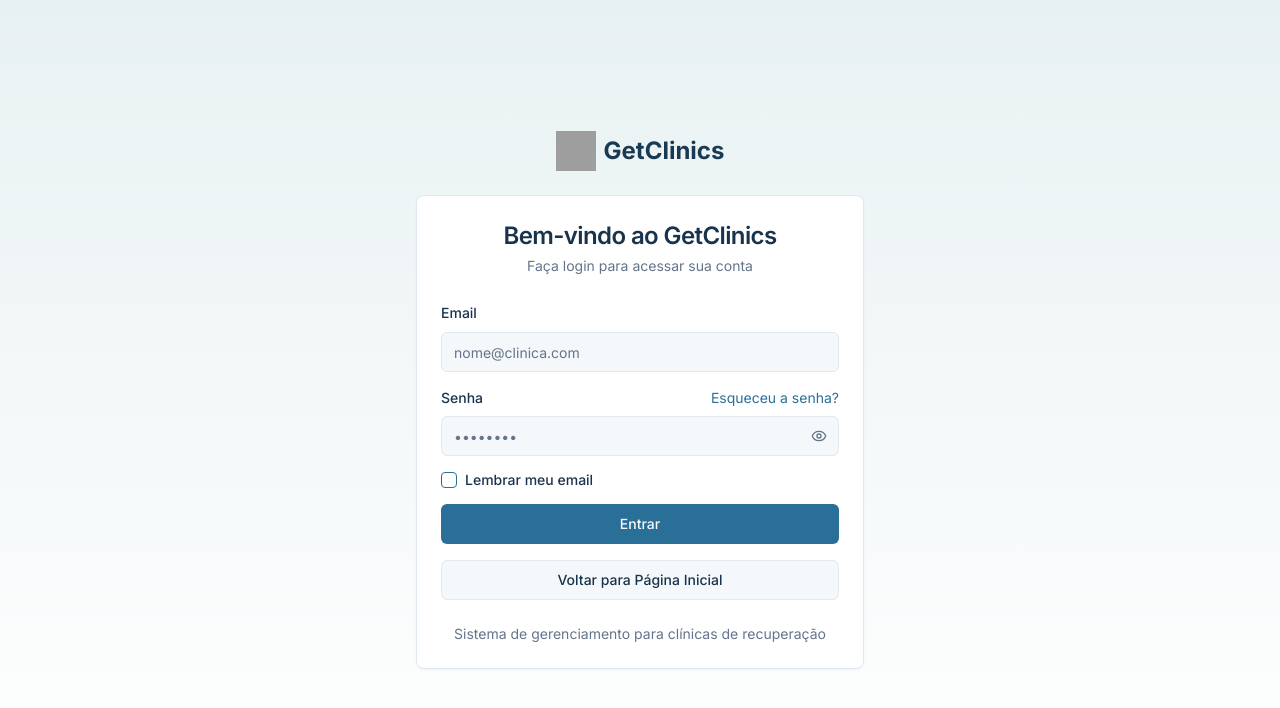
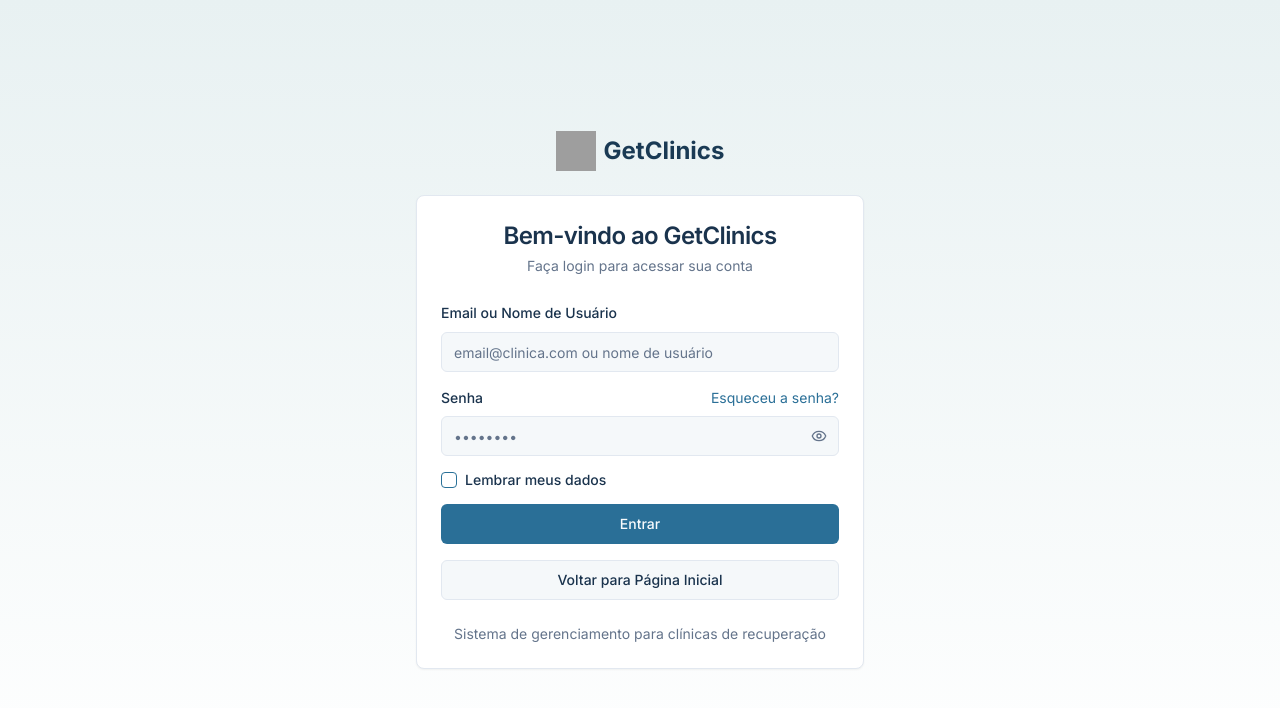
Before and after one commit to tiegomatias/getclinicas-gestao-saude, a React (Vite) app: page /login in a window 1280 px wide. Shown: the top 708 px of the page. Built offline with nearby package versions, Linux system fonts and the light colour scheme; grey boxes are pictures that could not be loaded.

Commit message:
Refactor: Allow username or email login
Allow users to log in using either their email address or username, along with their password.

```diff
--- a/src/pages/Login.tsx
+++ b/src/pages/Login.tsx
@@ -10,7 +10,7 @@ import { EyeIcon, EyeOffIcon } from "lucide-react";
 import { toast } from "sonner";
 
 const Login = () => {
-  const [email, setEmail] = useState("");
+  const [usernameOrEmail, setUsernameOrEmail] = useState("");
   const [password, setPassword] = useState("");
   const [rememberMe, setRememberMe] = useState(false);
   const [showPassword, setShowPassword] = useState(false);
@@ -19,20 +19,24 @@ const Login = () => {
   const handleLogin = (e: React.FormEvent) => {
     e.preventDefault();
 
-    // Check for specific credentials
-    if (email === "tiegomatias@gmail.com" && password === "@Orecic1717") {
+    // Check for specific credentials - now accepting both email and username
+    const validEmail = "tiegomatias@gmail.com";
+    const validUsername = "tiegomatias";
+    const validPassword = "@Orecic1717";
+
+    if ((usernameOrEmail === validEmail || usernameOrEmail === validUsername) && password === validPassword) {
       // Store authentication status in local storage
       localStorage.setItem("isAuthenticated", "true");
       if (rememberMe) {
-        localStorage.setItem("rememberedEmail", email);
+        localStorage.setItem("rememberedUsernameOrEmail", usernameOrEmail);
       } else {
-        localStorage.removeItem("rememberedEmail");
+        localStorage.removeItem("rememberedUsernameOrEmail");
       }
 
       toast.success("Login realizado com sucesso!");
       navigate("/dashboard");
     } else {
-      toast.error("Credenciais inválidas. Por favor, verifique seu email e senha.");
+      toast.error("Credenciais inválidas. Por favor, verifique seu email/usuário e senha.");
     }
   };
 
@@ -45,11 +49,11 @@ const Login = () => {
     navigate("/");
   };
 
-  // Check for remembered email on component mount
+  // Check for remembered email/username on component mount
   React.useEffect(() => {
-    const rememberedEmail = localStorage.getItem("rememberedEmail");
-    if (rememberedEmail) {
-      setEmail(rememberedEmail);
+    const remembered = localStorage.getItem("rememberedUsernameOrEmail");
+    if (remembered) {
+      setUsernameOrEmail(remembered);
       setRememberMe(true);
     }
   }, []);
@@ -74,13 +78,13 @@ const Login = () => {
           <CardContent>
             <form onSubmit={handleLogin} className="space-y-4">
               <div className="space-y-2">
-                <Label htmlFor="email">Email</Label>
+                <Label htmlFor="usernameOrEmail">Email ou Nome de Usuário</Label>
                 <Input
-                  id="email"
-                  type="email"
-                  placeholder="nome@clinica.com"
-                  value={email}
-                  onChange={(e) => setEmail(e.target.value)}
+                  id="usernameOrEmail"
+                  type="text"
+                  placeholder="email@clinica.com ou nome de usuário"
+                  value={usernameOrEmail}
+                  onChange={(e) => setUsernameOrEmail(e.target.value)}
                   required
                 />
               </div>
@@ -133,7 +137,7 @@ const Login = () => {
                   htmlFor="remember"
                   className="text-sm font-medium leading-none peer-disabled:cursor-not-allowed peer-disabled:opacity-70"
                 >
-                  Lembrar meu email
+                  Lembrar meus dados
                 </label>
               </div>
               <Button type="submit" className="w-full bg-getclinicas-primary hover:bg-getclinicas-dark">
```
